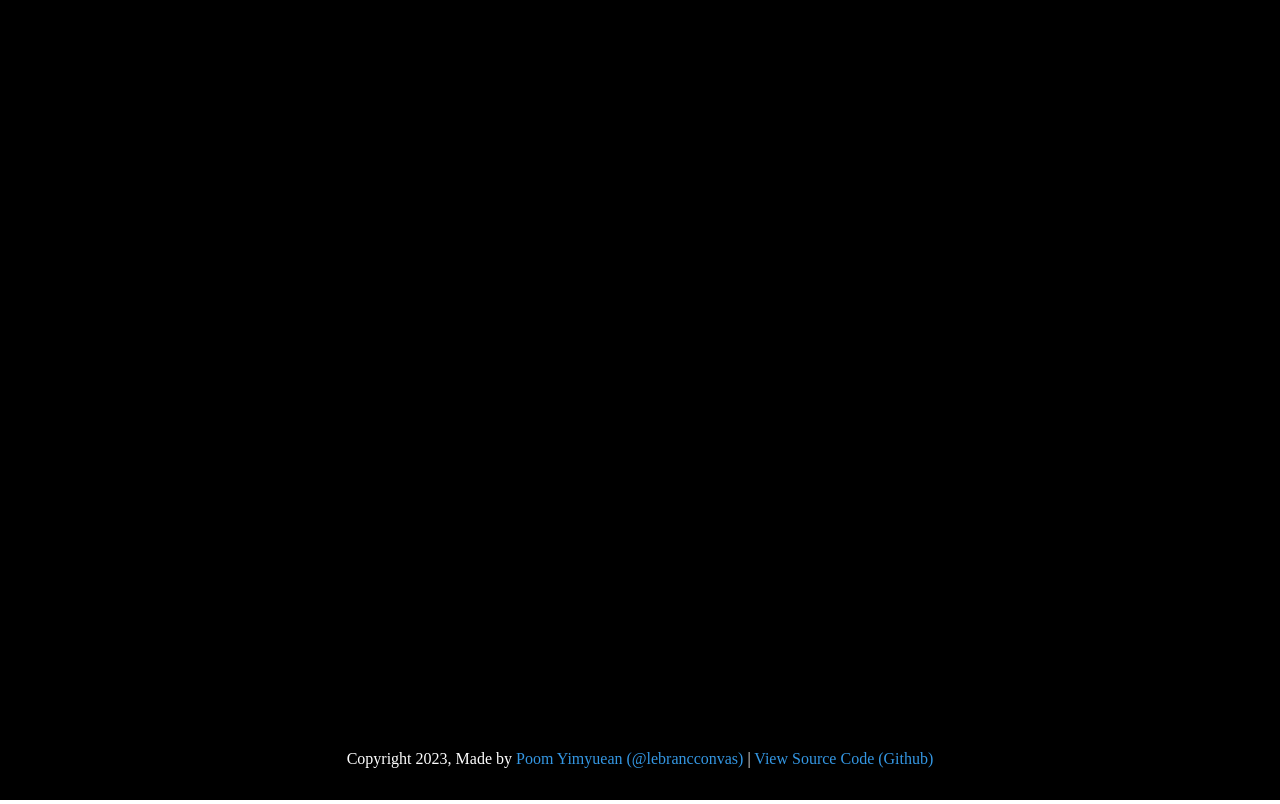
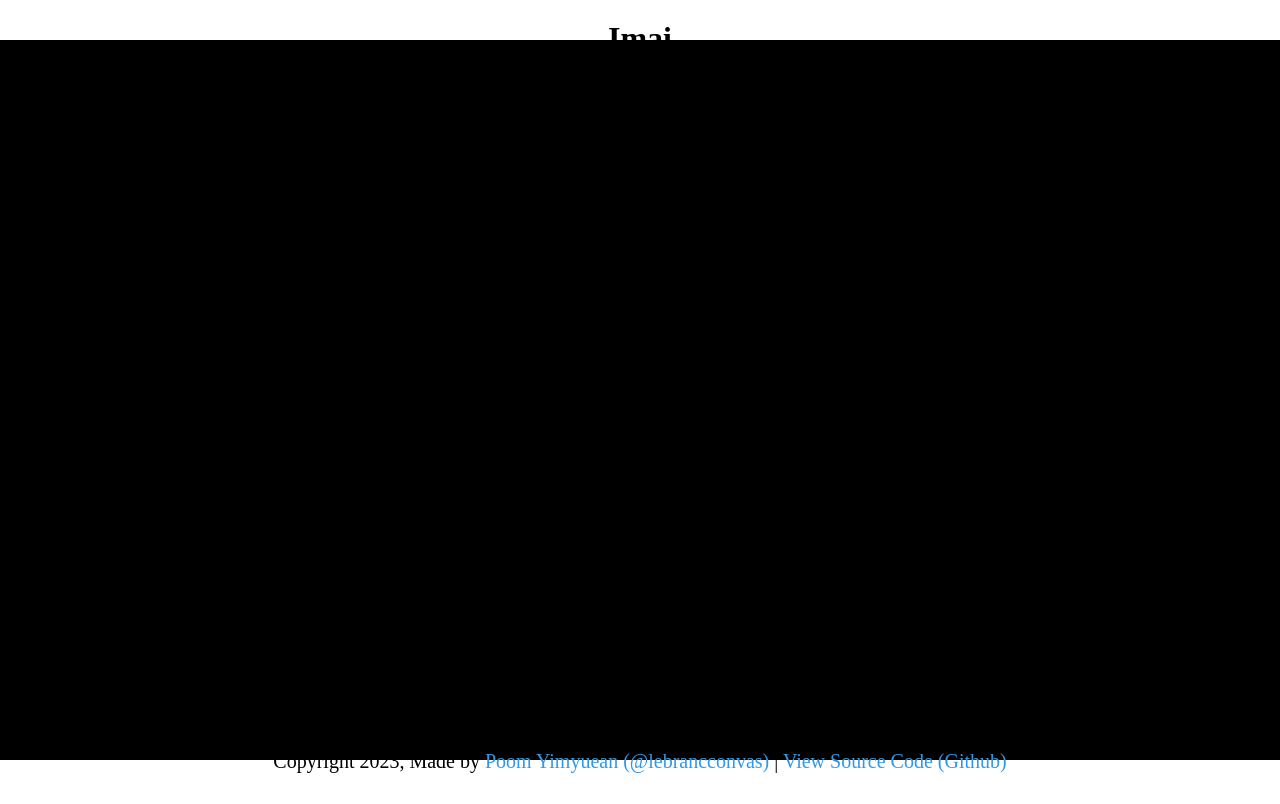
Before and after one commit to lebrancconvas/Imai, a website built with Vite: page index.html in a window 1280 px wide. Built offline with nearby package versions, Linux system fonts and the light colour scheme.

Commit message:
✨ feat: update page

```diff
--- a/index.html
+++ b/index.html
@@ -8,6 +8,9 @@
     <title>Imai (Working Title)</title>
   </head>
   <body>
+    <header>
+      <h1>Imai</h1>
+    </header>
     <canvas></canvas>
     <footer>Copyright 2023, Made by <a href="https://github.com/lebrancconvas" target="_blank">Poom Yimyuean (@lebrancconvas)</a> | <a href="#" target="https://github.com/lebrancconvas/Imai">View Source Code (Github)</a></footer>
     <script type="module" src="./src/main.ts"></script>
--- a/src/canvas/config.ts
+++ b/src/canvas/config.ts
@@ -1,7 +1,7 @@
 import { IConfig } from '../@types';
 
 export const config: IConfig = {
-  width: window.innerWidth,
-  height: window.innerHeight,
+  width: 1280,
+  height: 720,
   backgroundColor: 'Black'
 };
--- a/src/style.css
+++ b/src/style.css
@@ -3,6 +3,18 @@
   padding: 0;
   box-sizing: border-box;
   overflow: hidden;
+}
+
+header {
+  text-align: center;
+  margin-top: 20px;
+}
+
+canvas {
+  position: fixed;
+  top: 50%;
+  left: 50%;
+  transform: translate(-50%, -50%);
 }
 
 footer {
@@ -12,8 +24,8 @@ footer {
   bottom: 0;
   left: 0;
   text-align: center;
-  color: white;
-  font-size: 16px;
+  color: black;
+  font-size: 20px;
 }
 
 footer > a {
```
